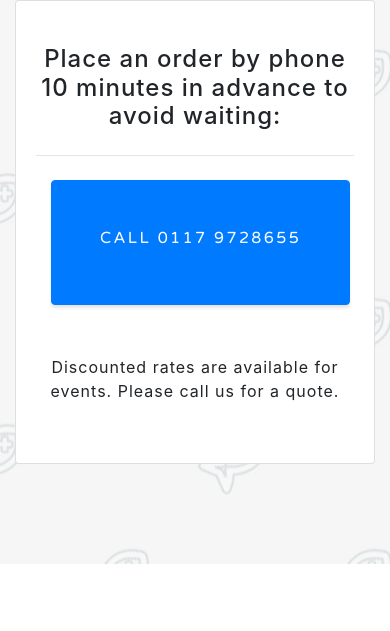
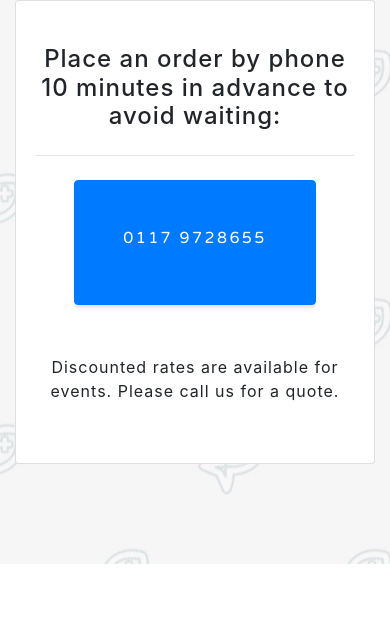
Before and after one commit to Jake-Baugh/crispins, a website with bundled scripts: page index.html in a window 390 px wide. Shown: the part 3984-4615 px from the top of the page. Built offline with nearby package versions, Linux system fonts and the light colour scheme.

Commit message:
Telephone call button

```diff
--- a/index.html
+++ b/index.html
@@ -335,7 +335,7 @@
 
               <h4 class="m-0">Place an order by phone 10 minutes in advance to avoid waiting: </h4>
               <hr class="my-4">
-              <div class="col-md-12"><a href="#about" class="btn btn-call btn-primary js-scroll-trigger p-5 mb-50"><h4>Call 0117 9728655</h4> </a></div>
+              <div class="col-md-12"><a href="tel:01179728655" class="btn btn-call btn-primary js-scroll-trigger p-5 mb-50"><h4>0117 9728655</h4> </a></div>
 
               <p>Discounted rates are available for events. Please call us for a quote.</p>
             </div>
```
